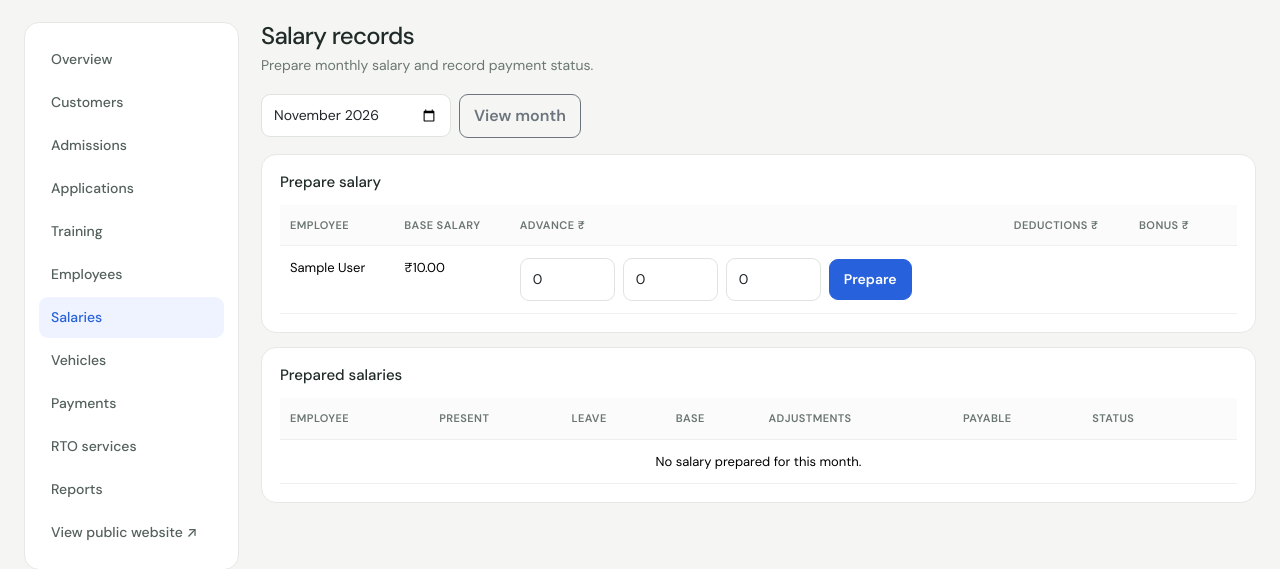
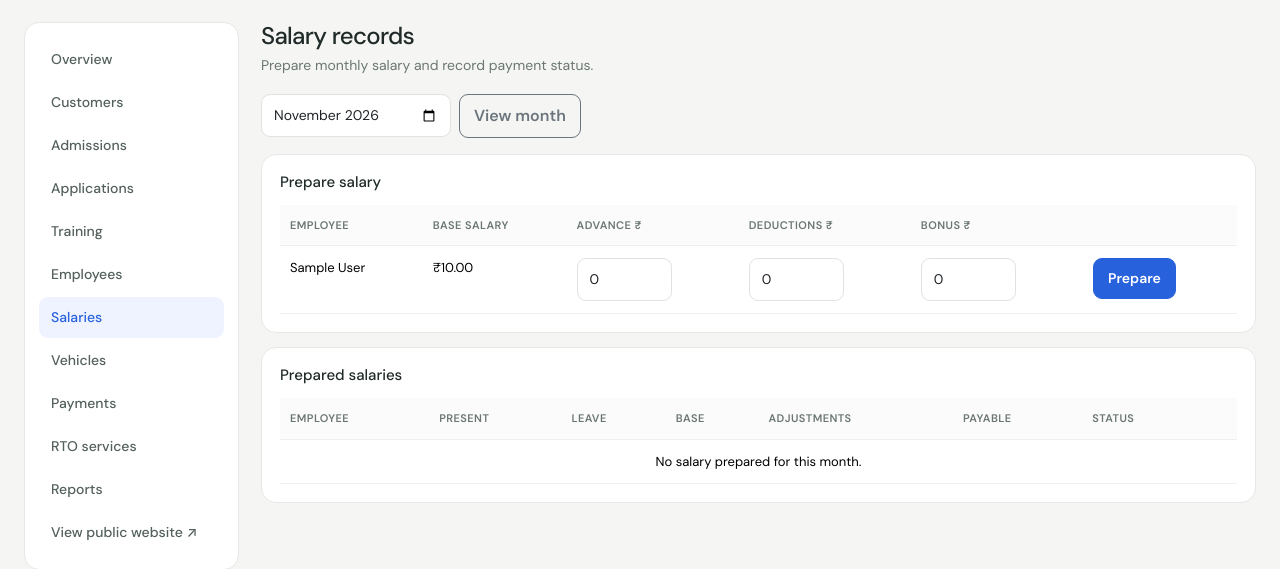
Before and after one commit to Hardikkk-1209/RBAC_PayemntGateway-db, a Django app: page /admin-panel/salaries/ in a window 1280 px wide. Shown: the part 65-634 px from the top of the page. Run offline with Django 5.2, Linux system fonts and the light colour scheme; a user stored in the database is signed in; tables that the repository leaves empty hold one stand-in row (values such as "Sample post").

Commit message:
fix: align salary adjustment fields in payroll table

```diff
--- a/templates/admin/salaries.html
+++ b/templates/admin/salaries.html
@@ -1,4 +1,4 @@
 {% extends "admin/base_admin.html" %}{% block content %}<div class="page-head"><div><h1>Salary records</h1><div class="muted">Prepare monthly salary and record payment status.</div></div></div>
 <form method="get" class="actions mb-3"><input type="month" name="month" value="{{ month }}" class="form-control" style="max-width:190px"><button class="btn btn-outline-secondary">View month</button></form>
-<section class="panel"><h2>Prepare salary</h2><div class="table-responsive"><table class="table"><thead><tr><th>Employee</th><th>Base salary</th><th>Advance ₹</th><th>Deductions ₹</th><th>Bonus ₹</th><th></th></tr></thead><tbody>{% for e in employees %}<tr><td>{{ e.employee_name }}</td><td>₹{{ e.monthly_salary|floatformat:2 }}</td><td><form method="post" action="{% url 'salary_generate' %}" class="actions">{% csrf_token %}<input type="hidden" name="employee" value="{{ e.pk }}"><input type="hidden" name="month" value="{{ month }}"><input name="advance" type="number" min="0" step=".01" value="0" class="form-control" style="width:95px"><input name="deductions" type="number" min="0" step=".01" value="0" class="form-control" style="width:95px"><input name="bonus" type="number" min="0" step=".01" value="0" class="form-control" style="width:95px"><button class="btn btn-sm btn-primary">Prepare</button></form></td><td colspan="3"></td></tr>{% empty %}<tr><td colspan="6" class="empty">Add employees first.</td></tr>{% endfor %}</tbody></table></div></section>
+<section class="panel"><h2>Prepare salary</h2><div class="table-responsive"><table class="table"><thead><tr><th>Employee</th><th>Base salary</th><th>Advance ₹</th><th>Deductions ₹</th><th>Bonus ₹</th><th></th></tr></thead><tbody>{% for e in employees %}<tr><td>{{ e.employee_name }}</td><td>₹{{ e.monthly_salary|floatformat:2 }}</td><td><input form="salary-{{ e.pk }}" name="advance" type="number" min="0" step=".01" value="0" class="form-control" style="width:95px"></td><td><input form="salary-{{ e.pk }}" name="deductions" type="number" min="0" step=".01" value="0" class="form-control" style="width:95px"></td><td><input form="salary-{{ e.pk }}" name="bonus" type="number" min="0" step=".01" value="0" class="form-control" style="width:95px"></td><td><form id="salary-{{ e.pk }}" method="post" action="{% url 'salary_generate' %}">{% csrf_token %}<input type="hidden" name="employee" value="{{ e.pk }}"><input type="hidden" name="month" value="{{ month }}"><button class="btn btn-sm btn-primary">Prepare</button></form></td></tr>{% empty %}<tr><td colspan="6" class="empty">Add employees first.</td></tr>{% endfor %}</tbody></table></div></section>
 <section class="panel"><h2>Prepared salaries</h2><div class="table-responsive"><table class="table"><thead><tr><th>Employee</th><th>Present</th><th>Leave</th><th>Base</th><th>Adjustments</th><th>Payable</th><th>Status</th><th></th></tr></thead><tbody>{% for s in salaries %}<tr><td>{{ s.employee.employee_name }}</td><td>{{ s.present_days }}</td><td>{{ s.leave_days }}</td><td>₹{{ s.base_salary }}</td><td>₹{{ s.bonus|floatformat:0 }} bonus · ₹{{ s.advance|floatformat:0 }} advance · ₹{{ s.deductions|floatformat:0 }} deductions</td><td>₹{{ s.final_payable }}</td><td>{{ s.get_status_display }}</td><td>{% if s.status != "paid" %}<form method="post" action="{% url 'salary_mark_paid' s.pk %}">{% csrf_token %}<button class="btn btn-sm btn-outline-primary">Mark paid</button></form>{% else %}{{ s.paid_at|date:"d M Y" }}{% endif %}</td></tr>{% empty %}<tr><td colspan="8" class="empty">No salary prepared for this month.</td></tr>{% endfor %}</tbody></table></div></section>{% endblock %}
```
